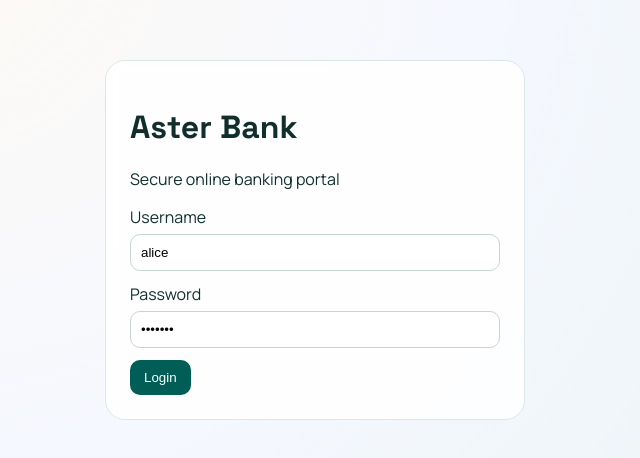
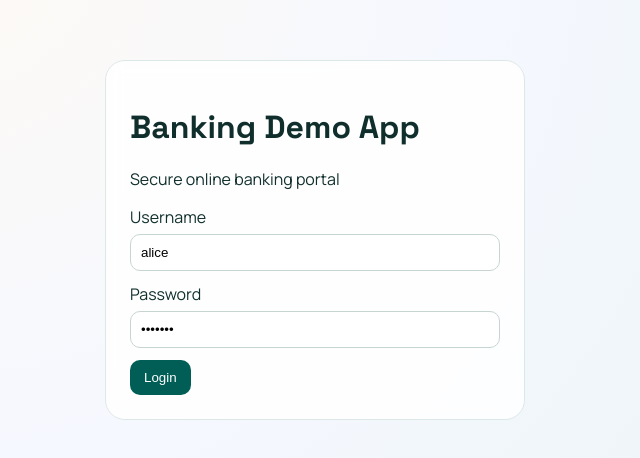
Before and after one commit to sprut1088/banking-app, a React (Vite) app in the folder frontend/: page /login in a window 1280 px wide. Shown: the part 160-618 px from the top of the page, without its empty margins (325-965 px from the left). Built offline with nearby package versions, Linux system fonts and the light colour scheme.

Commit message:
updated banking app name

```diff
--- a/frontend/src/pages/LoginPage.jsx
+++ b/frontend/src/pages/LoginPage.jsx
@@ -38,7 +38,7 @@ export default function LoginPage() {
   return (
     <div className="login-shell">
       <form className="login-card" onSubmit={handleSubmit}>
-        <h1>Aster Bank</h1>
+        <h1>Banking Demo App</h1>
         <p>Secure online banking portal</p>
         <label>Username</label>
         <input value={username} onChange={(e) => setUsername(e.target.value)} required />
```
